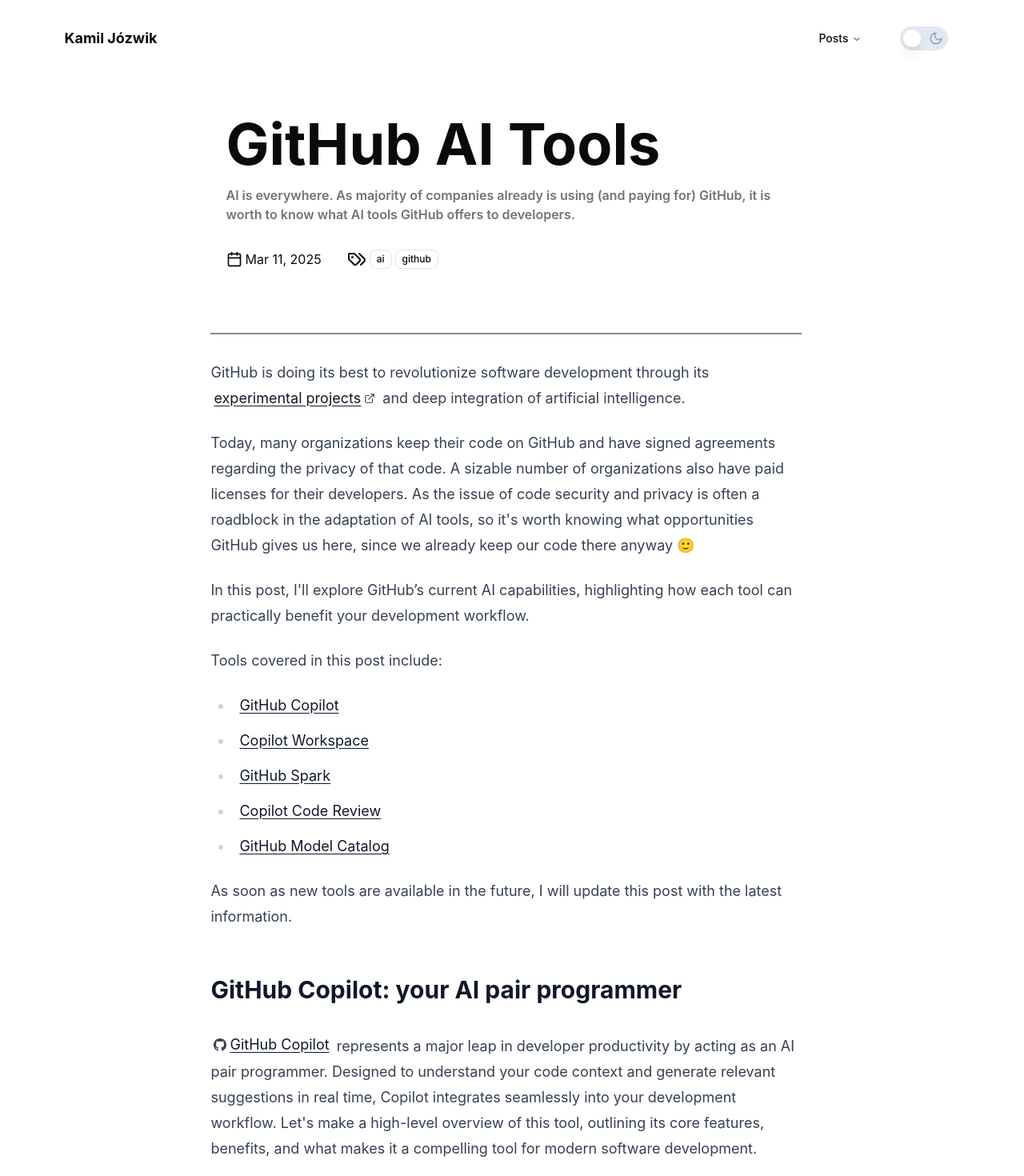
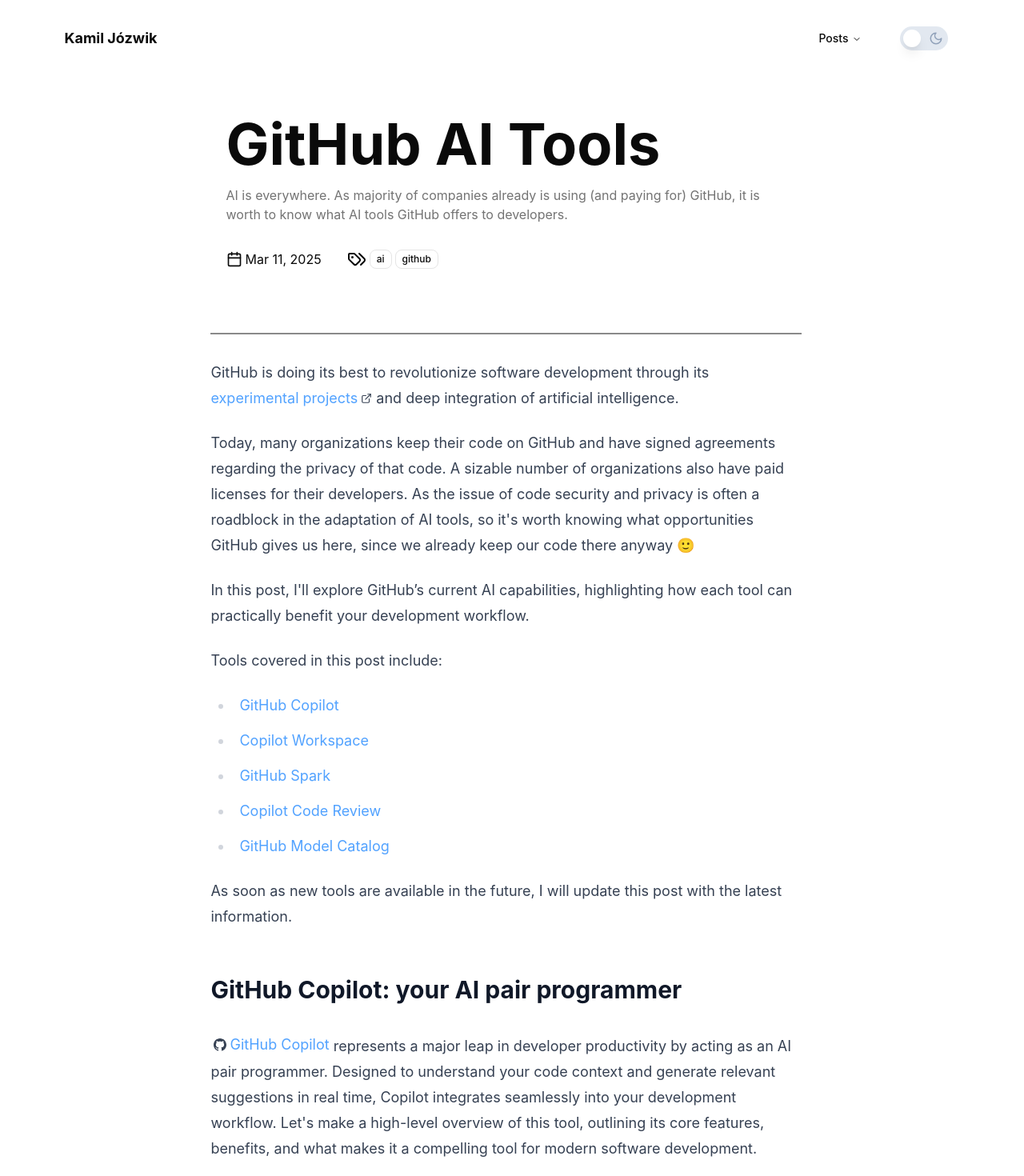
Before and after one commit to kamiljozwik/kamiljozwik.com, a Next.js app: page /posts/github-ai-tools in a window 1280 px wide. Shown: the top 1470 px of the page at 80% size. Built offline with nearby package versions, Linux system fonts and the light colour scheme.

Commit message:
add llms.txt post

```diff
--- a/next.config.ts
+++ b/next.config.ts
@@ -4,6 +4,7 @@
 import rehypeSlug from "rehype-slug";
 import rehypeAutolinkHeadings from "rehype-autolink-headings";
 import rehypePrettyCode, { type Options } from "rehype-pretty-code";
+import remarkGfm from "remark-gfm";
 
 const nextConfig: NextConfig = {
   /* config options here */
@@ -21,7 +22,7 @@
 const withMDX = createMDX({
   extension: /\.mdx?$/,
   options: {
-    remarkPlugins: [],
+    remarkPlugins: [remarkGfm],
     rehypePlugins: [
       rehypeSlug,
       [
--- a/package.json
+++ b/package.json
@@ -28,6 +28,7 @@
     "rehype-autolink-headings": "7.1.0",
     "rehype-pretty-code": "0.14.0",
     "rehype-slug": "6.0.0",
+    "remark-gfm": "4.0.1",
     "shiki": "3.1.0",
     "tailwind-merge": "3.0.2",
     "tailwindcss-animate": "1.0.7"
--- a/src/app/globals.css
+++ b/src/app/globals.css
@@ -141,6 +141,18 @@
     scroll-behavior: smooth;
   }
 
+  code {
+    @apply bg-muted border m-0;
+    padding: 0.12em 0.25em;
+    border-radius: 0.375rem;
+    line-height: 1.2;
+    font-weight: inherit !important;
+    &:before,
+    &:after {
+      content: "" !important;
+    }
+  }
+
   body {
     @apply bg-background text-foreground px-12;
   }
--- a/src/app/posts/[slug]/page.tsx
+++ b/src/app/posts/[slug]/page.tsx
@@ -47,7 +47,7 @@
     <main className="flex flex-col items-center">
       <header className="mb-20 max-w-[700px]">
         <h1 className="text-6xl md:text-7xl mb-4 font-bold">{meta?.title}</h1>
-        <p className="font-semibold text-muted-foreground">{meta?.description}</p>
+        <p className="text-muted-foreground">{meta?.description}</p>
         <div className="flex gap-8 items-center mt-8">
           <div className="flex gap-1 items-center" title="Updated date">
             <Calendar size={20} />
@@ -66,7 +66,9 @@
       </header>
       <div className="flex justify-center">
         <section className="border-t-2 border-t-primary/50 pt-8">
-          <div className="prose prose-lg dark:prose-invert">
+          <div className="prose prose-lg dark:prose-invert
+          prose-a:text-blue-400 prose-a:hover:text-blue-300 prose-a:no-underline  prose-a:font-normal"
+          >
             {meta ? <PostContent /> : <NoPost />}
           </div>
         </section>
--- a/src/components/mdx/anchor-link.tsx
+++ b/src/components/mdx/anchor-link.tsx
@@ -3,7 +3,7 @@
 import { ExternalLink } from "../ui/external-link";
 import { cn } from "@/lib/utils";
 
-const Wrapper = ({ children, className }: PropsWithChildren<HTMLProps<HTMLSpanElement>>) => <span className={cn("inline-flex gap-1 items-center mx-1", className)}>{children}</span>
+const Wrapper = ({ children, className }: PropsWithChildren<HTMLProps<HTMLSpanElement>>) => <span className={cn("inline-flex gap-1 items-center", className)}>{children}</span>
 
 export const AnchorLink = ({
   href,
@@ -13,7 +13,7 @@
   switch (true) {
     case href?.startsWith("#"):
       return (
-        <a href={href} {...rest} className="font-normal underline-offset-3">
+        <a href={href} {...rest}>
           {children}
         </a>
       );
@@ -22,7 +22,7 @@
       return (
         <Wrapper>
           <YouTubeLogo />
-          <ExternalLink href={href} className="font-normal underline-offset-3">
+          <ExternalLink href={href}>
             {children}
           </ExternalLink>
         </Wrapper>
@@ -32,7 +32,7 @@
       return (
         <Wrapper>
           <GitHubLogo />
-          <ExternalLink href={href} className="font-normal underline-offset-3">
+          <ExternalLink href={href}>
             {children}
           </ExternalLink>
         </Wrapper>
@@ -41,7 +41,7 @@
     default:
       return (
         <Wrapper>
-          <ExternalLink href={href} className="font-normal underline-offset-3">
+          <ExternalLink href={href}>
             {children}
           </ExternalLink>
           <ExternalLinkIcon size={14} />
@@ -56,7 +56,7 @@
     height="14"
     viewBox="0 0 800 562"
     fill="none"
-    className="min-w-4"
+    className="min-w-4 ml-1"
   >
     <path
       d="M782.332 88.4834C772.994 53.9752 746.038 27.0188 711.53 17.681C649.449 0.75 399.589 0.75 399.589 0.75C399.589 0.75 149.728 1.26306 87.6475 18.1941C53.1393 27.5319 26.1829 54.4882 16.8451 88.9965C-1.93292 199.305 -9.21838 367.383 17.3582 473.279C26.696 507.787 53.6523 534.744 88.1606 544.082C150.241 561.013 400.102 561.013 400.102 561.013C400.102 561.013 649.962 561.013 712.043 544.082C746.551 534.744 773.507 507.787 782.845 473.279C802.649 362.817 808.755 194.841 782.332 88.4834Z"
@@ -75,7 +75,7 @@
     height="16"
     viewBox="0 0 24 24"
     fill="none"
-    className="min-w-4"
+    className="min-w-4 ml-1"
   >
     <path
       d="M12 0C5.374 0 0 5.373 0 12C0 17.302 3.438 21.8 8.207 23.387C8.806 23.498 9 23.126 9 22.81V20.576C5.662 21.302 4.967 19.16 4.967 19.16C4.421 17.773 3.634 17.404 3.634 17.404C2.545 16.659 3.717 16.675 3.717 16.675C4.922 16.759 5.556 17.912 5.556 17.912C6.626 19.746 8.363 19.216 9.048 18.909C9.155 18.134 9.466 17.604 9.81 17.305C7.145 17 4.343 15.971 4.343 11.374C4.343 10.063 4.812 8.993 5.579 8.153C5.455 7.85 5.044 6.629 5.696 4.977C5.696 4.977 6.704 4.655 8.997 6.207C9.954 5.941 10.98 5.808 12 5.803C13.02 5.808 14.047 5.941 15.006 6.207C17.297 4.655 18.303 4.977 18.303 4.977C18.956 6.63 18.545 7.851 18.421 8.153C19.191 8.993 19.656 10.064 19.656 11.374C19.656 15.983 16.849 16.998 14.177 17.295C14.607 17.667 15 18.397 15 19.517V22.81C15 23.129 15.192 23.504 15.8 23.386C20.565 21.796 24 17.3 24 12C24 5.373 18.627 0 12 0Z"
--- a/src/features/home-page/sections/posts-list.tsx
+++ b/src/features/home-page/sections/posts-list.tsx
@@ -9,7 +9,7 @@
 
   return (
     <Section>
-      <h2 className="font-bold">Latests articles</h2>
+      <h2 className="text-muted-foreground">My latests articles</h2>
       {allPosts.slice(0, 5).map((post) => (
         <PostLink key={post.slug} post={post} />
       ))}
--- a/src/mdx-components.tsx
+++ b/src/mdx-components.tsx
@@ -1,5 +1,6 @@
 import type { MDXComponents } from 'mdx/types'
-import { AnchorLink } from './components/mdx/anchor-link';
+import { AnchorLink } from '@/components/mdx/anchor-link';
+import { tableComponents } from '@/components/mdx/table';
 
 // This file allows you to provide custom React components
 // to be used in MDX files. You can import and use any
@@ -9,6 +10,7 @@
 export function useMDXComponents(components: MDXComponents): MDXComponents {
   return {
     a: AnchorLink,
+    ...tableComponents,
     ...components,
   }
 }
--- /dev/null
+++ b/src/posts/llms-txt/content.mdx
@@ -0,0 +1,68 @@
+export const meta = {
+  title: "What are llms.txt files?",
+  description:
+    "AI and LLMs are changing the way we interact with the web. The llms.txt file is a new proposed standard that helps LLMs understand website content more effectively.",
+  date: "2025-03-13",
+  tags: ["ai"],
+};
+
+`llms.txt` is a new [proposed standard](https://github.com/AnswerDotAI/llms-txt) for websites to provide a file that helps Large Language Models (LLMs) understand and use website content more effectively.
+
+From the technical point of view, it is a streamlined, Markdown-formatted file designed to provide LLMs with the most relevant website content quickly and efficiently. Much like how `robots.txt` or `sitemap.xml` guides search engines, `llms.txt` targets AI inference by summarizing a website’s key components without the noise of navigation menus, ads, or complex HTML structures.
+
+For example, if an LLM needs to answer a question about a software library's documentation, `llms.txt` could provide a quick overview and direct it to the right resources, making responses faster and more accurate.
+
+## Why?
+
+This initiative, first proposed in September 2024 by Jeremy Howard and detailed on platforms like [llmstxt.org](https://llmstxt.org), aims to address the growing reliance of LLMs on web content while acknowledging their technical limitations.
+
+Traditional web pages are optimized for human engagement, not for LLMs, which must extract relevant information from an ocean of HTML, JavaScript, and other extraneous elements.
+
+Converting such complex structures into LLM-friendly plain text is imprecise and inefficient, as noted in the proposal on [answer.ai](https://www.answer.ai/posts/2024-09-03-llmstxt.html).
+
+By implementing `llms.txt`, website owners can offer a curated "map" of their content, thereby:
+
+- **Enhancing context utilization**:
+  LLMs operate within a limited context window. A well-crafted `llms.txt` file ensures that only the most pertinent details are processed, leading to more accurate and context-rich responses.
+
+- **Reducing processing overhead**:
+  Instead of parsing an entire webpage, LLMs can directly refer to the `llms.txt` file to locate documentation, APIs, or support resources.
+
+## File structure
+
+The structure of `llms.txt` aims to be standardized to ensure consistency across websites. According to [llmstxt.org](https://llmstxt.org/#example), it should include the following sections:
+
+| Section                          | Details                                                                                                                                                             |
+| -------------------------------- | ------------------------------------------------------------------------------------------------------------------------------------------------------------------- |
+| **H1 header**                    | Required, name of the project or site (e.g. `# Awesome Lib`)                                                                                                        |
+| **Blockquote**                   | Required, short summary with key information necessary for understanding the rest of the file (e.g., `> This is a python library...`)                               |
+| **Additional markdown sections** | Optional, any type except headings, for detailed information about the project and file interpretation                                                              |
+| **File lists (H2 headers)**      | Optional, each a markdown list with required hyperlinks `[name](url)` and optional notes after `:`, e.g., `- [Link title](https://link_url): Optional link details` |
+| **Optional section**             | Special meaning, if included, URLs can be skipped for shorter context, marked with `## Optional`                                                                    |
+
+This structure allows for flexibility while ensuring LLMs can parse the file using classical programming techniques like `parsers` and `regex`.
+
+Several early adopters are experimenting with dual versions of the file:
+
+- `llms.txt`: A high-level overview for quick AI processing.
+- `llms-full.txt`: An extended version that includes comprehensive details for deeper context.
+
+This dual-approach lets LLMs decide the level of detail needed based on query complexity, making it adaptable for diverse applications — from technical documentation to e-commerce product details.
+
+There is already in place a [curated directory](https://directory.llmstxt.cloud/) of products and companies leading the adoption of the `llms.txt` standard. You can use this directory to find examples when creating your own `llms.txt` file.
+
+There are also tools like [firecrawl.dev](https://www.firecrawl.dev/blog/How-to-Create-an-llms-txt-File-for-Any-Website) and [wordlift.io](https://wordlift.io/generate-llms-txt/) that offer generators to create `llms.txt` files. These tools process the site, extract key information, and produce both standard and expanded versions (e.g., `llms.txt` and `llms-full.txt`).
+
+## Adoption
+
+As of March 2025, adoption is still emerging, with tools like [Mintlify](https://docs.anthropic.com/llms-full.txt) adding support for thousands of dev tools' docs, as mentioned [here](https://towardsdatascience.com/llms-txt-414d5121bcb3/).
+
+However, there is controversy around its necessity, with some arguing it's premature given the rapid evolution of LLMs, while others see it as a forward-thinking move. Discussions on [Hacker News](https://news.ycombinator.com/item?id=41439983) reflect mixed sentiments, with concerns about standardization and potential overload of new web files.
+
+Hot or not? We must wait and see.
+
+## Future implications
+
+The future of `llms.txt` is uncertain but promising. It could fundamentally change how LLMs interact with the web, aligning websites with the AI-driven digital landscape. Companies like Ambiscale offer tailored solutions, as seen on [ambiscale.com](https://ambiscale.com/blog/what-is-llms-txt-and-why-does-your-website-need-it-in-the-ai-era/), suggesting a market for professional implementation.
+
+Its evolution will depend on LLM advancements, community adoption, and potential standardization by web authorities. Fingers crossed.
```
Also changed, not shown: src/components/mdx/table.tsx (added, +7 -0 lines), src/components/ui/table.tsx (added, +116 -0 lines), 1 other file (tests, documents, lock files or other folders).
